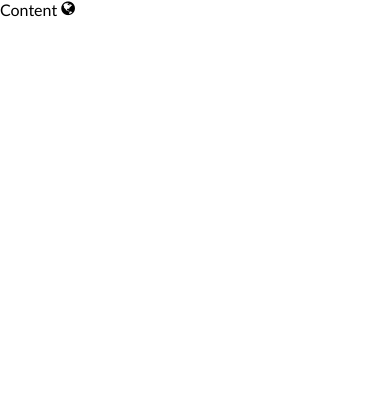
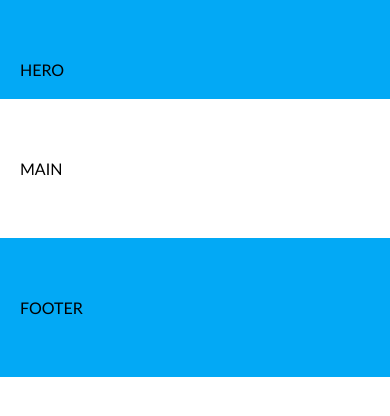
Before and after one commit to eimazil/04-coming-soon, a website: page index.html in a window 390 px wide. Drawn offline with Linux system fonts and the light colour scheme.

Commit message:
Responsive design

```diff
--- a/css/base/base.css
+++ b/css/base/base.css
@@ -9,3 +9,15 @@ body * {
 body {
   font-family: "Gill Sans", "Gill Sans MT", Calibri, "Trebuchet MS", sans-serif;
 }
+
+:root {
+  --main-color: #03a9f5;
+  --secondary-color: #ea1e63;
+}
+
+.bg-main {
+  background-color: var(--main-color);
+}
+.bg-secondary {
+  background-color: var(--secondary-color);
+}
--- a/css/base/layout.css
+++ b/css/base/layout.css
@@ -0,0 +1,39 @@
+.container {
+  width: 100%;
+  padding: 60px 0;
+}
+
+.container > .row {
+  width: 1000px;
+  margin: 0 calc(50% - 500px);
+}
+
+@media (max-width: 1100px) {
+  .container > .row {
+    width: 800px;
+    margin: 0 calc(50% - 400px);
+  }
+}
+
+@media (max-width: 900px) {
+  .container > .row {
+    width: 600px;
+    margin: 0 calc(50% - 300px);
+  }
+}
+
+@media (max-width: 700px) {
+  .container > .row {
+    width: 400px;
+    margin: 0 calc(50% - 200px);
+  }
+}
+
+@media (max-width: 440px) {
+  .container > .row {
+    width: 100%;
+    margin: 0;
+    padding-left: 20px;
+    padding-right: 20px;
+  }
+}
--- a/css/pages/home.css
+++ b/css/pages/home.css
@@ -13,3 +13,7 @@
 @import "../components/progress-bar.css";
 
 /* custom style goes below this line */
+
+section.container.bg-main {
+  padding-bottom: 20px;
+}
--- a/index.html
+++ b/index.html
@@ -32,7 +32,14 @@
     <link rel="stylesheet" href="./css/pages/home.css" />
   </head>
   <body>
-    Content
-    <i class="fa fa-globe"></i>
+    <section class="container bg-main">
+      <div class="row">HERO</div>
+    </section>
+    <section class="container">
+      <div class="row">MAIN</div>
+    </section>
+    <footer class="container bg-main">
+      <div class="row">FOOTER</div>
+    </footer>
   </body>
 </html>
```
